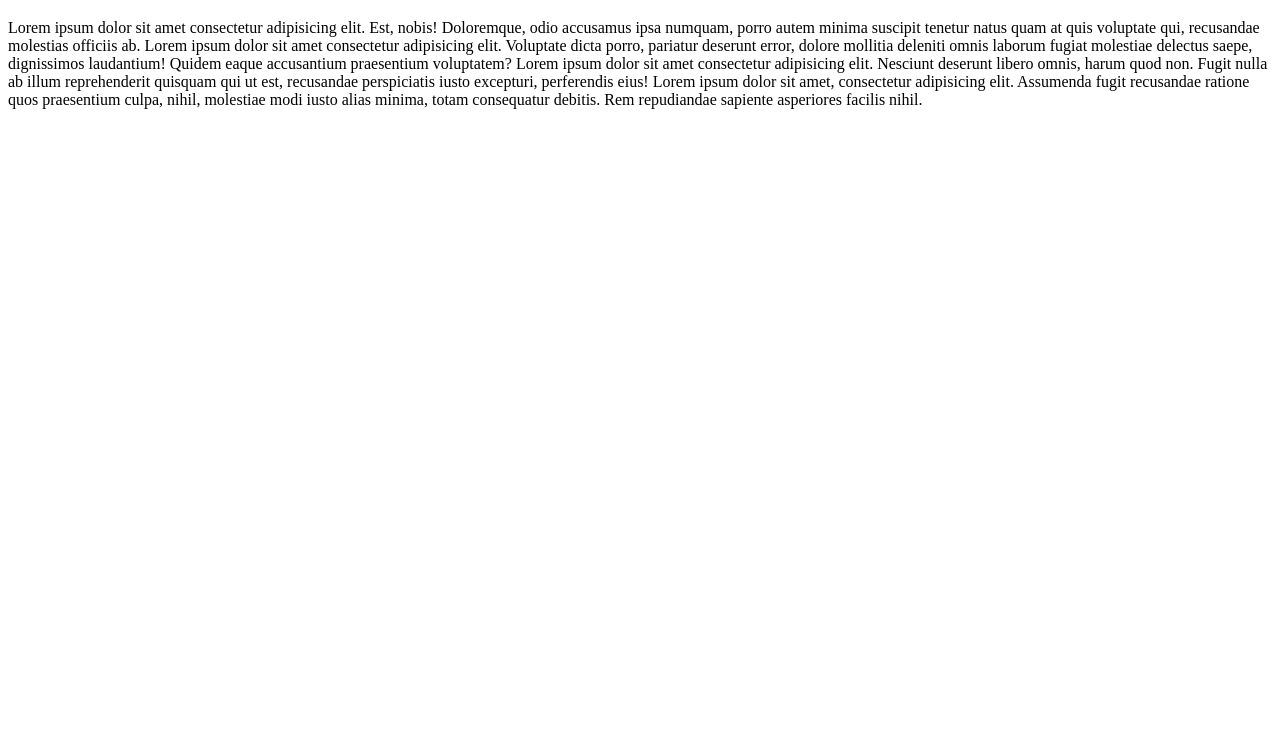
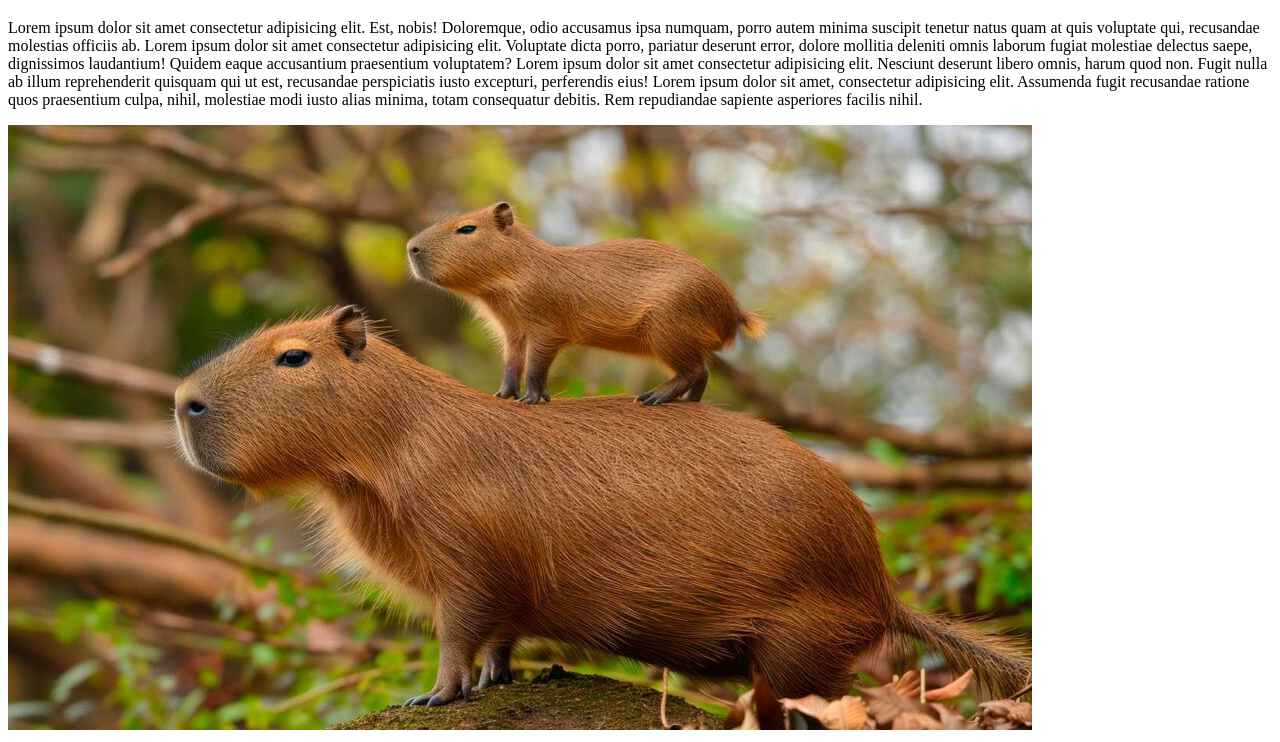
Before and after one commit to Jesus1908/web-personal, a plain HTML site: page index.html in a window 1280 px wide. Shown: the part 61-803 px from the top of the page. Drawn offline with Linux system fonts and the light colour scheme.

Commit message:
Imagen Capibara

```diff
--- a/index.html
+++ b/index.html
@@ -13,6 +13,9 @@
     Lorem ipsum dolor sit amet consectetur adipisicing elit. Nesciunt deserunt libero omnis, harum quod non. Fugit nulla ab illum reprehenderit quisquam qui ut est, recusandae perspiciatis iusto excepturi, perferendis eius!
     Lorem ipsum dolor sit amet, consectetur adipisicing elit. Assumenda fugit recusandae ratione quos praesentium culpa, nihil, molestiae modi iusto alias minima, totam consequatur debitis. Rem repudiandae sapiente asperiores facilis nihil.
   </p>
+
+  <img src="./images/capibara002-2-1024x605.jpg" alt="Capibara">
+
   <script src="./js/funciones.js"></script>
   <script>
     const rpt1 = sumar(10,20);
```
